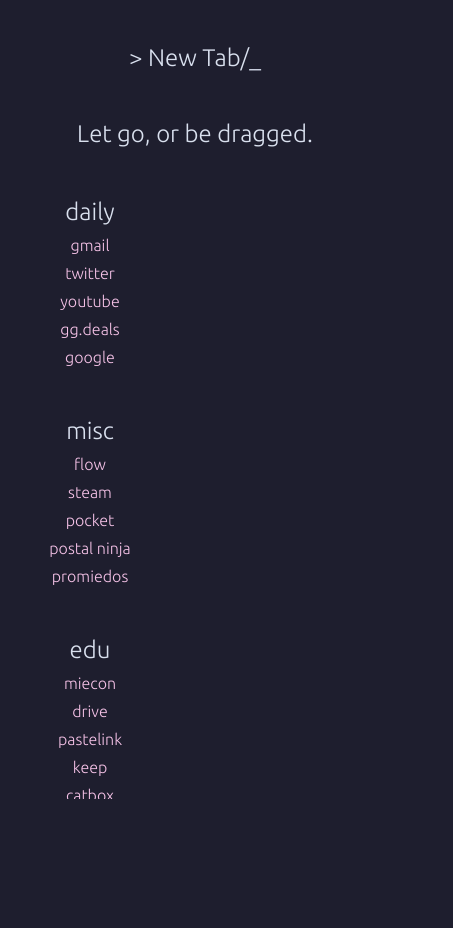
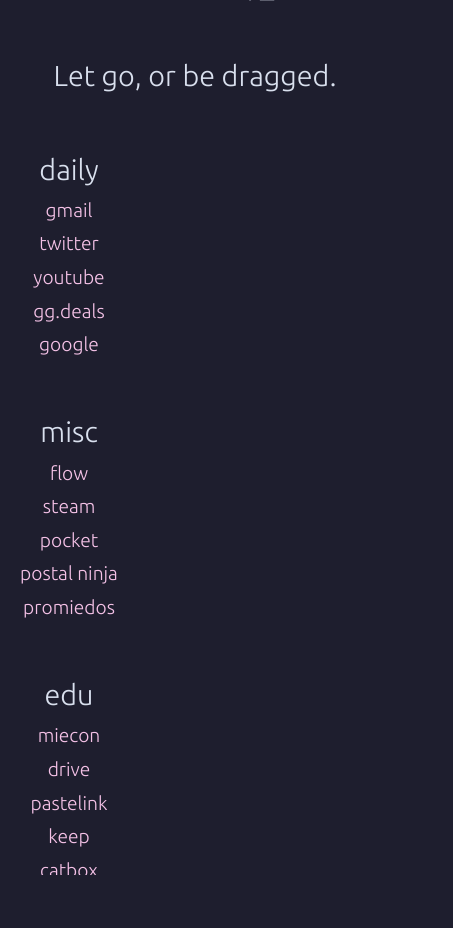
Before and after one commit to Snakeeater97/Snakeeater97.github.io, a plain HTML site: page index.html in a window 390 px wide. Shown: the whole page, 453 px wide, since content can reach past the window. Before the commit the page ends 844 px from the top, so only its background shows below. Drawn offline with Linux system fonts and the light colour scheme; no server answers.

Commit message:
Update index.html

```diff
--- a/index.html
+++ b/index.html
@@ -17,6 +17,8 @@
             display: flex;
             flex-direction: column;
             height: 100vh;
+            transform-origin: center center;
+            transform: scale(1.2); /* Cambiar el valor para ajustar el zoom */
         }
 
         .right-container {
@@ -35,8 +37,8 @@
             flex-grow: 1;
             overflow-y: auto;
             display: grid;
-            grid-template-columns: repeat(2, 1fr); /* Mostrar en dos columnas */
-            gap: 20px; /* Espacio entre los elementos */
+            grid-template-columns: repeat(2, 1fr);
+            gap: 20px;
         }
 
         .weather-container {
@@ -50,7 +52,7 @@
             }
 
             .bookmarks {
-                grid-template-columns: 1fr; /* Volver a una sola columna en dispositivos móviles */
+                grid-template-columns: 1fr;
             }
         }
     </style>
```
